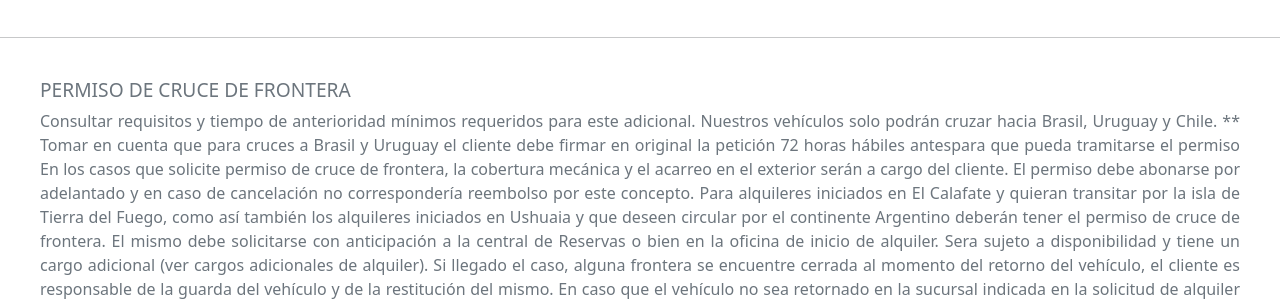
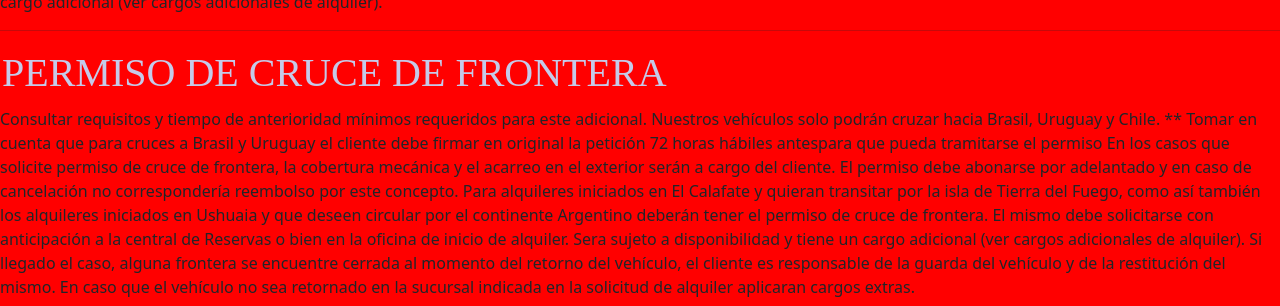
Before and after one commit to agus4809/proyectoFinal_someRentaCar, a website: page views/condiciones.html in a window 1280 px wide. Shown: the part 830-1136 px from the top of the page. Drawn offline with nearby package versions, Linux system fonts and the light colour scheme; a web font is replaced by a local one.

Commit message:
se incluye sass en condiciones.html solo en desarrollo no se mergea

```diff
--- a/assets/scss/estilos.scss
+++ b/assets/scss/estilos.scss
@@ -0,0 +1,3 @@
+@import '../scss/misc/mixins';
+@import '../scss/misc/vars';
+@import '../scss/views/condiciones'
--- /dev/null
+++ b/assets/scss/misc/_mixins.scss
@@ -0,0 +1,17 @@
+@mixin titulo($size, $font, $align, $Font_color) {
+    font-size: size;
+    font-family: font;
+    text-align: align;
+    color: $Font_color;
+}
+@mixin parrafo($size, $font, $align, $Font_color) {
+    font-size: size;
+    font-family: font;
+    text-align: align;
+    color: $Font_color;
+}
+@mixin nav($back, $ancho, $alto) {
+    background-color:back;
+    width: ancho;
+    height: alto;
+}
--- /dev/null
+++ b/assets/scss/misc/_vars.scss
@@ -0,0 +1,17 @@
+
+$Dark_primary:#303F9F;
+$ligth_primary:#C5CAE9;
+$text_icons:#FFFFFF;
+$divider:#BDBDBD;
+$primary_text:#212121;
+$secondary_text:#757575;
+$acent_color:#4CAF50;
+
+
+$principal: 'Barlow', 'sans-serif';
+$secundaria: 'Roboto';
+
+
+$small: 1.4em;
+$mid: 2.2em;
+$large:5.2em;
--- /dev/null
+++ b/assets/scss/views/_condiciones.scss
@@ -0,0 +1,36 @@
+
+
+h1{
+    @include titulo($mid,$principal,center,$ligth_primary);
+    padding: 2px;
+}
+nav{
+    @include nav($Dark_primary,100px,80px);
+    display: flex;
+
+    ul{
+        display: flex;
+        flex-direction: row;
+        list-style: none;
+        text-align: right;
+
+
+    }
+    li{
+        text-decoration: none;
+        margin-right: 20px;
+        align-items: center;
+
+    }
+    a{
+        text-decoration: none;
+    }
+    a:hover {
+        color: #afb42b;
+        background-color: #212121;
+      }
+
+}
+body{
+    background-color: red;
+}
--- a/package.json
+++ b/package.json
@@ -4,9 +4,10 @@
   "license": "MIT",
   "name": "nombre-de-mi-package",
   "scripts": {
+    "test": "echo \"Error: no test specified\" && exit 1",
     "watch:css": "nodemon -e scss -x \"npm run build:css\"",
     "build:css": "node-sass --output-style compressed assets/scss/estilos.scss css/main.css"
-  },
+   },
   "version": "1.0.0",
   "devDependencies": {
     "node-sass": "^7.0.1",
--- a/views/condiciones.html
+++ b/views/condiciones.html
@@ -7,13 +7,15 @@
 
     <link href="../assets/fontawesome-free-6.1.1-web/css/all.css"rel="stylesheet" />
 
-    <link rel="stylesheet" href="../css/style.css" />
+
+
     <link rel="shortcut icon" href="../assets/img/car-solid.svg" />
     <link rel="preconnect" href="https://fonts.googleapis.com">
 <link rel="preconnect" href="https://fonts.gstatic.com" crossorigin>
 <link href="https://fonts.googleapis.com/css2?family=Gentium+Plus:ital,wght@0,400;0,700;1,400&family=Roboto:wght@100;300;500;900&display=swap" rel="stylesheet">
     <title>some Rent a car</title>
     <link href="https://cdn.jsdelivr.net/npm/bootstrap@5.2.0-beta1/dist/css/bootstrap.min.css" rel="stylesheet" integrity="sha384-0evHe/X+R7YkIZDRvuzKMRqM+OrBnVFBL6DOitfPri4tjfHxaWutUpFmBp4vmVor" crossorigin="anonymous">
+    <link rel="stylesheet" href="../css/main.css" />
   </head>
 <body>
   <section id="wrapper-gral">
```
Also changed, not shown: assets/css/main.css (added), assets/scss/misc/_normalizers.scss (added), assets/scss/partials/_footer.scss (added), assets/scss/partials/_header.scss (added), assets/scss/views/_contact.scss (added), assets/scss/views/_home.scss (added), css/main.css (added).
